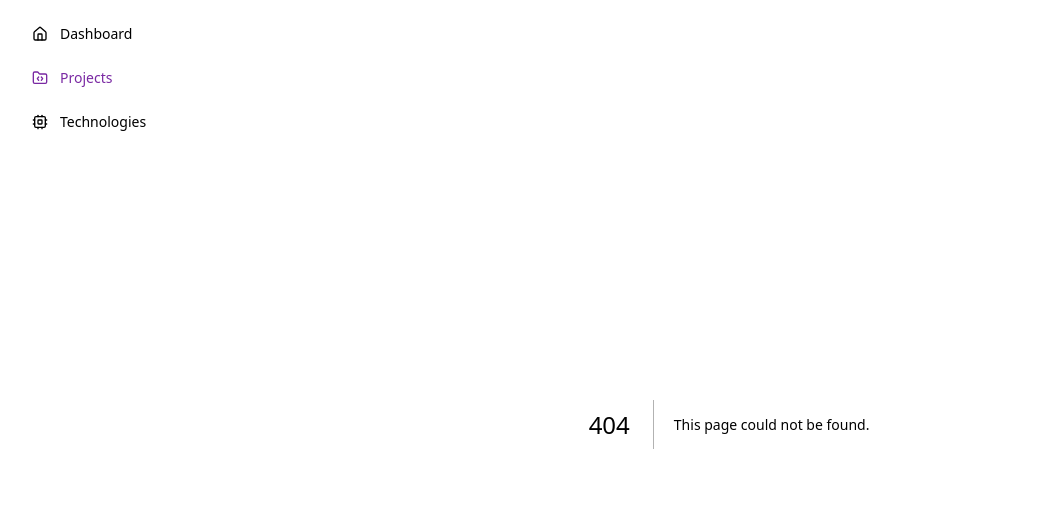
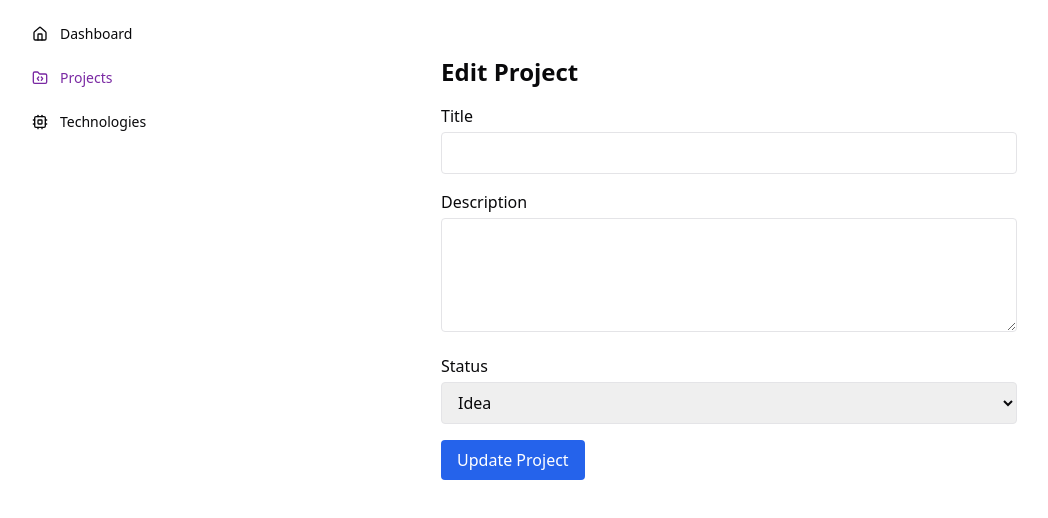
Before and after one commit to sstream17/project-tracker, a Next.js app: page /projects/1/edit in a window 1280 px wide. Before the commit this address had no page. Shown: the top 518 px of the page, without its empty margins (0-1048 px from the left). Built offline with nearby package versions, Linux system fonts and the light colour scheme; no server answers; the database is empty.

Commit message:
Start implementation of editing projects

```diff
--- /dev/null
+++ b/src/app/api/projects/[id]/route.ts
@@ -0,0 +1,38 @@
+import { NextRequest, NextResponse } from 'next/server';
+import { prisma } from '@/lib/prisma';
+import { ApiError, handleApiError, validateMethod, parseBody } from '@/lib/api-utils';
+
+// GET /api/projects/[id] - Get a project by ID
+export async function GET(
+  req: NextRequest,
+  { params }: { params: { id: string } }
+) {
+  try {
+    validateMethod(req, ['GET']);
+
+    const projectId = params.id;
+
+    if (!projectId) {
+      throw new ApiError('Project ID is required', 400);
+    }
+
+    const project = await prisma.project.findUnique({
+      where: { id: projectId },
+      include: {
+        technologies: {
+          include: {
+            technology: true
+          }
+        }
+      }
+    });
+
+    if (!project) {
+      throw new ApiError('Project not found', 404);
+    }
+
+    return NextResponse.json(project);
+  } catch (error) {
+    return handleApiError(error);
+  }
+}
--- /dev/null
+++ b/src/app/projects/[id]/edit/page.tsx
@@ -0,0 +1,124 @@
+"use client";
+
+import { ProjectStatus } from "@prisma/client";
+import { useRouter, useParams } from "next/navigation";
+import { useEffect, useState } from "react";
+
+interface Project {
+    id?: string;
+    title: string;
+    description: string;
+    status: ProjectStatus;
+    createdAt: Date;
+    updatedAt: Date;
+}
+
+export default function EditProjectPage() {
+    const router = useRouter();
+    const params = useParams();
+    const projectId = params.id as string | undefined;
+    const [project, setProject] = useState<Project>({ title: "", description: "", status: ProjectStatus.IDEA, createdAt: new Date(), updatedAt: new Date() });
+    const [loading, setLoading] = useState(false);
+    const [error, setError] = useState("");
+
+    useEffect(() => {
+        if (projectId) {
+            setLoading(true);
+            fetch(`/api/projects/${projectId}`)
+                .then((res) => res.json())
+                .then((data) => {
+                    setProject(data);
+                    setLoading(false);
+                })
+                .catch(() => {
+                    setError("Failed to load project");
+                    setLoading(false);
+                });
+        }
+    }, [projectId]);
+
+    const handleChange = (e: React.ChangeEvent<HTMLInputElement | HTMLTextAreaElement>) => {
+        setProject({ ...project, [e.target.name]: e.target.value });
+    };
+
+    const handleStatusChange = (e: React.ChangeEvent<HTMLSelectElement>) => {
+        setProject({ ...project, status: e.target.value as ProjectStatus });
+    };
+
+    const handleSubmit = async (e: React.FormEvent) => {
+        e.preventDefault();
+        setLoading(true);
+        setError("");
+        try {
+            const res = await fetch("/api/projects", {
+                method: projectId ? "PATCH" : "POST",
+                headers: { "Content-Type": "application/json" },
+                body: JSON.stringify({
+                    id: projectId,
+                    title: project.title,
+                    description: project.description,
+                    status: project.status,
+                }),
+            });
+            if (!res.ok) throw new Error("Failed to save project");
+            router.push("/projects");
+        } catch (err) {
+            setError((err as Error).message);
+        } finally {
+            setLoading(false);
+        }
+    };
+
+    return (
+        <div className="max-w-xl mx-auto py-8">
+            <h1 className="text-2xl font-bold mb-4">{projectId ? "Edit Project" : "Add Project"}</h1>
+            {error && <div className="text-red-500 mb-2">{error}</div>}
+            <form onSubmit={handleSubmit} className="space-y-4">
+                <div>
+                    <label className="block font-medium mb-1">Title</label>
+                    <input
+                        type="text"
+                        name="title"
+                        value={project.title}
+                        onChange={handleChange}
+                        className="w-full border rounded px-3 py-2"
+                        required
+                    />
+                </div>
+                <div>
+                    <label className="block font-medium mb-1">Description</label>
+                    <textarea
+                        name="description"
+                        value={project.description}
+                        onChange={handleChange}
+                        className="w-full border rounded px-3 py-2"
+                        rows={4}
+                        required
+                    />
+                </div>
+                <div>
+                    <label className="block font-medium mb-1">Status</label>
+                    <select
+                        name="status"
+                        value={project.status}
+                        onChange={handleStatusChange}
+                        className="w-full border rounded px-3 py-2"
+                        required
+                    >
+                        <option value="IDEA">Idea</option>
+                        <option value="IN_PROGRESS">In Progress</option>
+                        <option value="STABLE">Stable</option>
+                        <option value="COMPLETE">Complete</option>
+                    </select>
+                </div>
+                <button
+                    type="submit"
+                    className="bg-blue-600 text-white px-4 py-2 rounded hover:bg-blue-700"
+                    disabled={loading}
+                >
+                    {loading ? "Saving..." : projectId ? "Update Project" : "Add Project"}
+                </button>
+            </form>
+        </div>
+    );
+}
```
